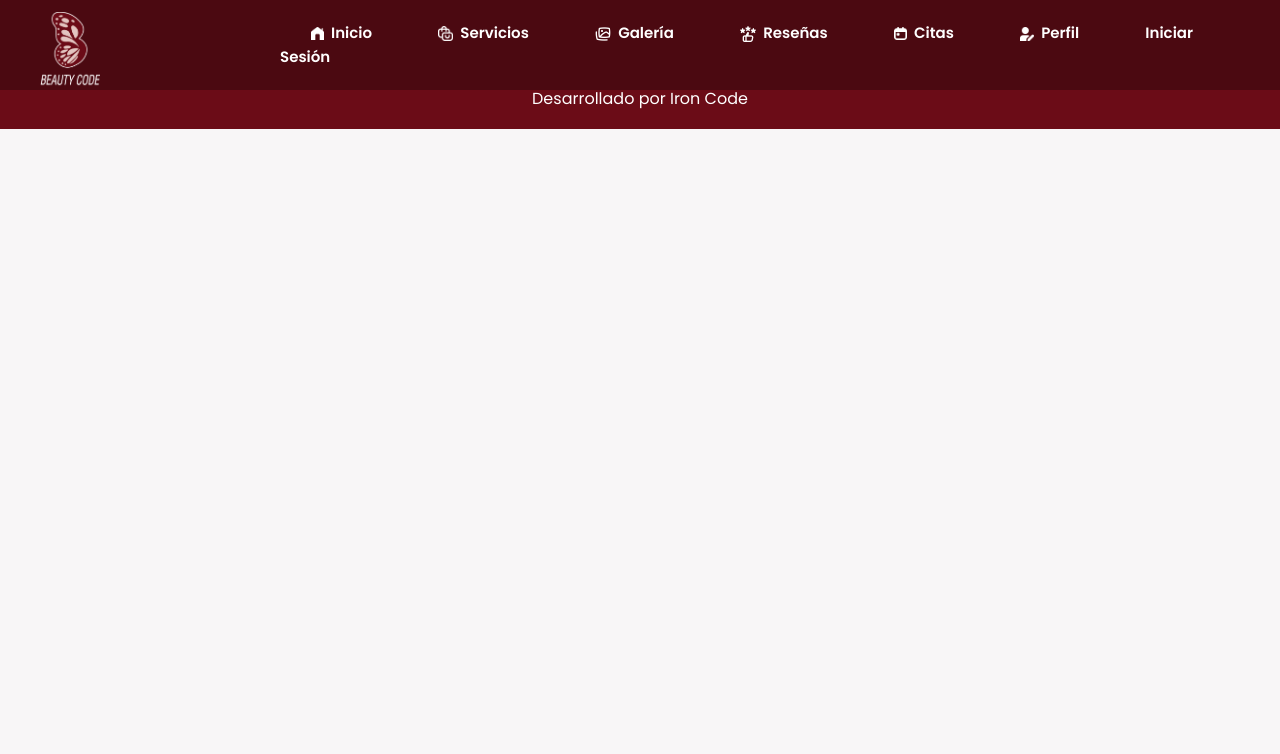
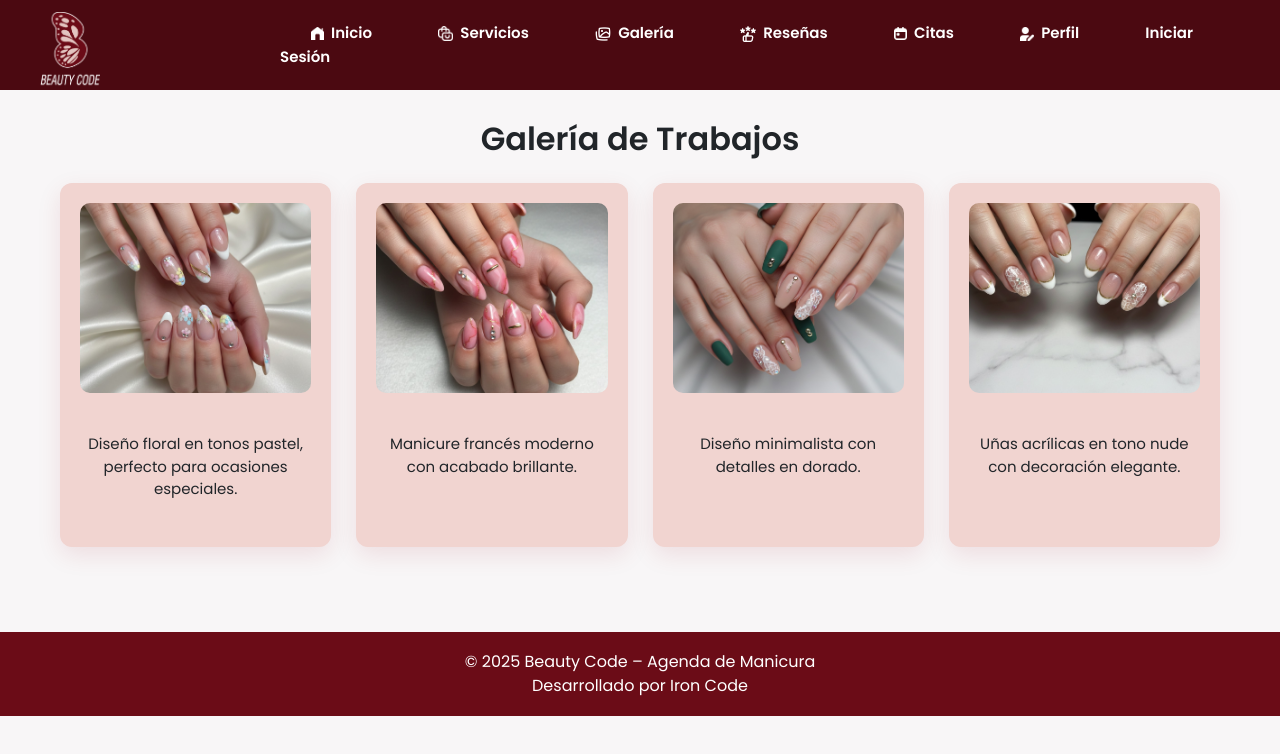
Before and after one commit to Angie963/Beauty_Code, a website: page Beauty_Code-master/BeautyCode/vista/gallery.html in a window 1280 px wide. Drawn offline with nearby package versions, Linux system fonts and the light colour scheme; a web font is replaced by a local one.

Commit message:
actualizacion front: reseñas y galeria

```diff
--- a/Beauty_Code-master/BeautyCode/vista/css/style.css
+++ b/Beauty_Code-master/BeautyCode/vista/css/style.css
@@ -833,3 +833,42 @@ nav a:hover
     box-shadow: 0px 8px 25px rgba(150, 0, 30, 0.10);
     cursor: default;
 }
+
+/* galeria */
+.galeria {
+    padding: 40px;
+    text-align: center;
+}
+
+.titulo {
+    font-size: 32px;
+    font-weight: bold;
+    margin-bottom: 25px;
+}
+
+.contenedor-galeria {
+    display: grid;
+    grid-template-columns: repeat(auto-fill, minmax(250px, 1fr));
+    gap: 25px;
+    padding: 0 20px;
+}
+
+.carta
+{
+    background: #f1d4d0;
+    border-radius: 12px;
+    box-shadow: 0px 8px 25px rgba(150, 0, 30, 0.10);
+    overflow: hidden;
+    padding-bottom: 10px;
+}
+
+.carta img {
+    width: 100%;
+    height: 230px;
+    object-fit: cover;
+}
+
+.carta p {
+    font-size: 15px;
+    padding: 20px;
+}
--- a/Beauty_Code-master/BeautyCode/vista/gallery.html
+++ b/Beauty_Code-master/BeautyCode/vista/gallery.html
@@ -35,7 +35,34 @@
     </nav>
     </header>
 
+<section class="galeria">
 
+    <h2 class="titulo" style="padding-top: 80px;">Galería de Trabajos</h2>
+
+    <div class="contenedor-galeria">
+
+        <div class="carta">
+            <img src="img/servicios/trabajo1.jpg" alt="Trabajo 1" style="padding: 20px;border-radius:30px;">
+            <p>Diseño floral en tonos pastel, perfecto para ocasiones especiales.</p>
+        </div>
+
+        <div class="carta">
+            <img src="img/servicios/trabajo2.jpg" alt="Trabajo 2" style="padding: 20px;border-radius:30px">
+            <p>Manicure francés moderno con acabado brillante.</p>
+        </div>
+
+        <div class="carta">
+            <img src="img/servicios/trabajo3.jpg" alt="Trabajo 3" style="padding: 20px;border-radius:30px">
+            <p>Diseño minimalista con detalles en dorado.</p>
+        </div>
+        <div class="carta">
+            <img src="img/servicios/trabajo4.jpg" alt="Trabajo 4" style="padding: 20px;border-radius:30px">
+            <p>Uñas acrílicas en tono nude con decoración elegante.</p>
+        </div>
+
+    </div>
+
+</section>
 
     <footer id="footer">
         © 2025 Beauty Code – Agenda de Manicura
```
Also changed, not shown: Beauty_Code-master/BeautyCode/vista/reviews.html (+65 -0 lines), Beauty_Code-master/BeautyCode/vista/img/servicios/trabajo1.jpg (added), Beauty_Code-master/BeautyCode/vista/img/servicios/trabajo2.jpg (added), Beauty_Code-master/BeautyCode/vista/img/servicios/trabajo3.jpg (added), Beauty_Code-master/BeautyCode/vista/img/servicios/trabajo4.jpg (added).
